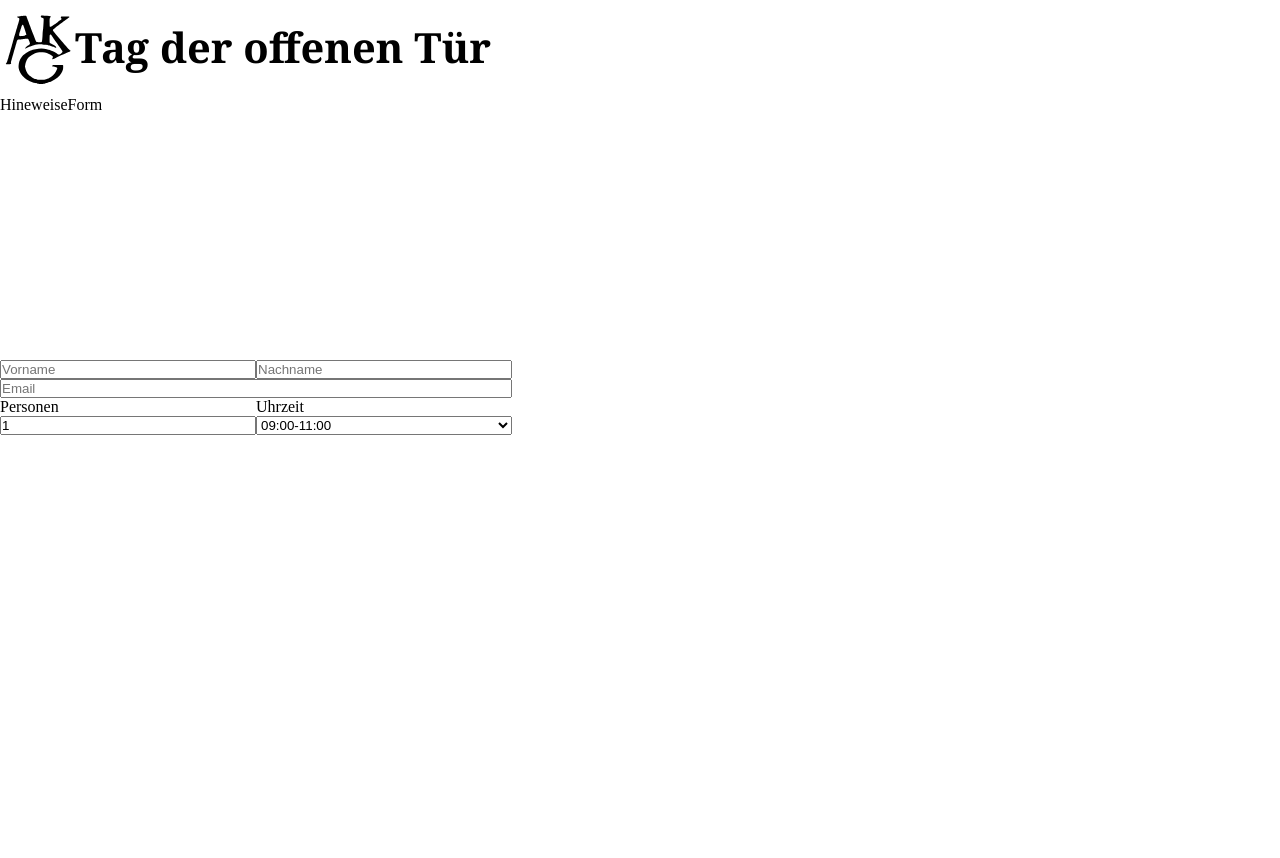
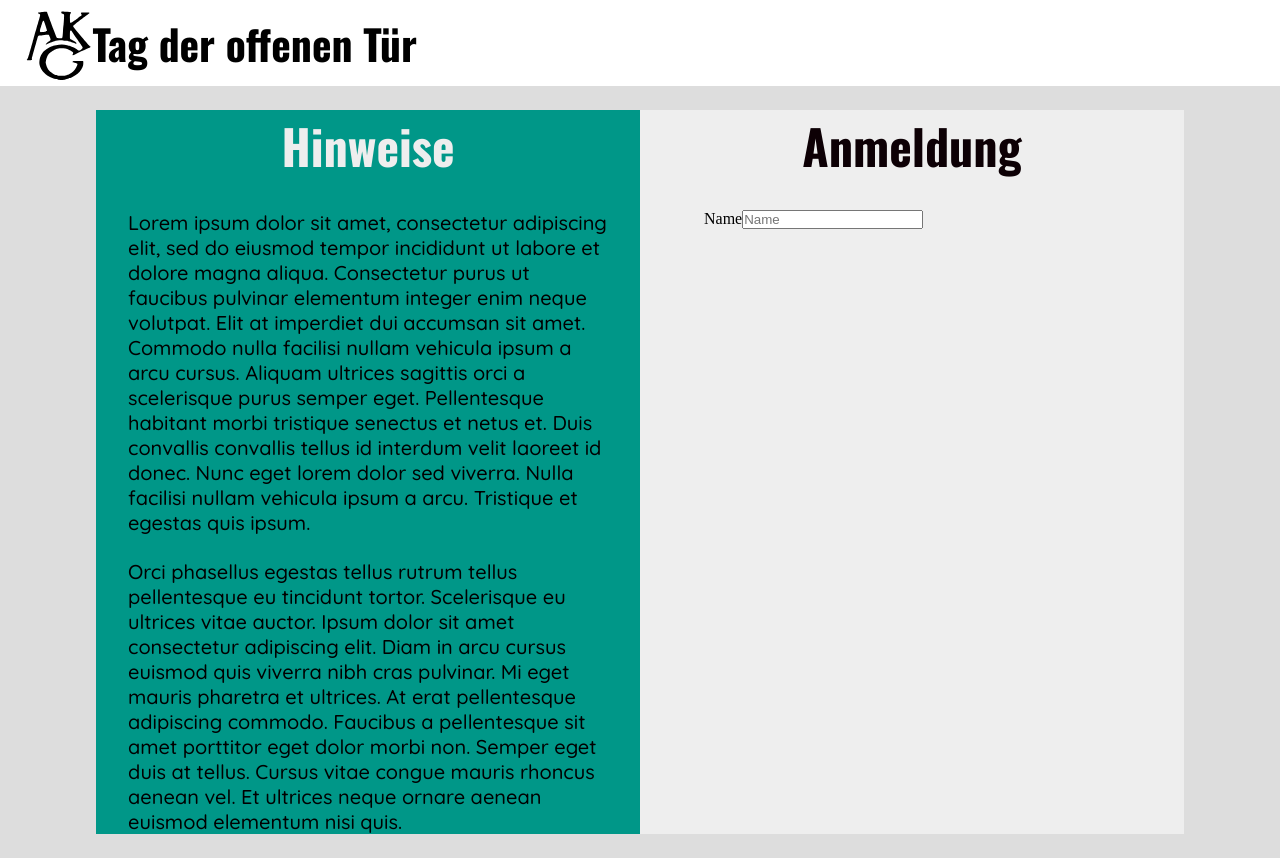
Before and after one commit to antebrl/TOTAnmeldung, a React (Create React App) app in the folder client/: page / in a window 1280 px wide. Before the commit the page ends 800 px from the top, so only its background shows below. Built offline with nearby package versions, Linux system fonts and the light colour scheme.

Commit message:
Herr Katzenmaier kriegt Augenkrebs

```diff
--- a/client/src/App.js
+++ b/client/src/App.js
@@ -2,13 +2,11 @@ import React from "react";
 import "./styles/app.css"
 import Form from "./components/Form";
 import Header from "./components/Header";
-import Hinweise from "./components/Hinweise";
 
 function App() {
   return (
     <div className="App">
         <Header />
-        <Hinweise />
         <Form />
     </div>
   )
--- a/client/src/components/Form.js
+++ b/client/src/components/Form.js
@@ -1,27 +1,23 @@
-import React, { useState } from "react";
+import React from "react";
 import "../styles/form.css";
+import Inputs from "./Inputs";
 
 const Form = () => {
-    const [dependants, setDependants] = useState(1)
-
     return(
-        <div className="Form">
-            <div className="names">
-                <input type={"text"} placeholder="Vorname"></input>
-                <input type={"text"} placeholder="Nachname"></input>
-            </div>
-            <input type={"email"} placeholder="Email"></input>
-            <div className="reservierung">
-                <div>
-                    <label id="personen">Personen</label>
-                    <input type={"number"} min={1} max={5} value={dependants} onChange={(e) => setDependants(e.target.value)}></input>
+        <div className="form wrapper">
+            <div className="Form">
+                <div className="hinweise">
+                    <h1>Hinweise</h1>
+                    <div>
+                        <p>Lorem ipsum dolor sit amet, consectetur adipiscing elit, sed do eiusmod tempor incididunt ut labore et dolore magna aliqua. Consectetur purus ut faucibus pulvinar elementum integer enim neque volutpat. Elit at imperdiet dui accumsan sit amet. Commodo nulla facilisi nullam vehicula ipsum a arcu cursus. Aliquam ultrices sagittis orci a scelerisque purus semper eget. Pellentesque habitant morbi tristique senectus et netus et. Duis convallis convallis tellus id interdum velit laoreet id donec. Nunc eget lorem dolor sed viverra. Nulla facilisi nullam vehicula ipsum a arcu. Tristique et egestas quis ipsum.</p>
+                    </div>
+                    <div>
+                        <p>Orci phasellus egestas tellus rutrum tellus pellentesque eu tincidunt tortor. Scelerisque eu ultrices vitae auctor. Ipsum dolor sit amet consectetur adipiscing elit. Diam in arcu cursus euismod quis viverra nibh cras pulvinar. Mi eget mauris pharetra et ultrices. At erat pellentesque adipiscing commodo. Faucibus a pellentesque sit amet porttitor eget dolor morbi non. Semper eget duis at tellus. Cursus vitae congue mauris rhoncus aenean vel. Et ultrices neque ornare aenean euismod elementum nisi quis.</p>
+                    </div>
                 </div>
-                <div>
-                    <label id="uhrzeit">Uhrzeit</label>
-                    <select>
-                        <option value={"09:00-11:00"}>09:00-11:00</option>
-                        <option value={"11:30-13:30"}>11:30-13:30</option>
-                    </select>
+                <div className="register">
+                    <h1>Anmeldung</h1>
+                    <Inputs />
                 </div>
             </div>
         </div>
--- a/client/src/components/Header.js
+++ b/client/src/components/Header.js
@@ -6,6 +6,7 @@ const Header = () => {
     return(
         <div className="Header">
             <div className="header wrapper">
+                <a href="https://www.pornhub.com/" className="secret">PH</a>
                 <a href="http://www.akg-bensheim.de/home/informationen-fuer-grundschuleltern-schueler/107-tag-der-offenen-tuer"><img src={logo} alt="akg" className="logo"></img></a>
                 <h1>Tag der offenen Tür</h1>
             </div>
--- a/client/src/components/Hinweise.js
+++ /dev/null
@@ -1,10 +0,0 @@
-import React from "react";
-import "../styles/hinweise.css"
-
-const Hinweise = () => {
-    return(
-        <div className="Hinweise">HineweiseForm</div>
-    )
-}
-
-export default Hinweise
--- /dev/null
+++ b/client/src/components/Inputs.js
@@ -0,0 +1,18 @@
+import React, { useState } from "react";
+import "../styles/inputs.css"
+
+const Inputs = () => {
+
+    const [dependants, setDependants] = useState(1)
+
+    return(
+        <div className="inputs">
+                <div>
+                    <label id="name">Name</label>
+                    <input type={"text"} placeholder="Name"></input>
+                </div>
+        </div>
+    )
+}
+
+export default Inputs
--- a/client/src/styles/form.css
+++ b/client/src/styles/form.css
@@ -1,28 +1,63 @@
+@import url('https://fonts.googleapis.com/css2?family=Oswald:wght@300;400;600;700&family=Quicksand:wght@300;400;500;600;700&display=swap');
+
+.form.wrapper {
+    flex: 10 1 0%;
+    display: flex;
+    align-items: center;
+    justify-content: center;
+
+    background-color: #ddd;
+}
+
 .Form {
-    flex: 50 1 0%;
+    display: flex;
+
+    padding: 3vh;
+
+    width: 85vw;
+}
+
+.Form h1 {
+    text-align: center;
+    font-family: 'Oswald', sans-serif;
+    font-size: 6vh;
+
+    padding-bottom: .6vh;
+}
+
+.hinweise,
+.register {
+    flex: 1 1 0%;
     display: flex;
     flex-direction: column;
-
-    width: 40vw;
+    gap: 3vh;
 }
 
-.names {
-    display: flex;
+/*Linke Div*/
+.hinweise {
+    background-color: #009788;
 }
 
-.names input {
-    flex: 1 1 0%;
+.hinweise h1 {
+    color: #eee;
 }
 
-.reservierung {
-    display: flex;
+.hinweise div,
+.register div {
+    padding: 0 4vh;
 }
 
-.reservierung div {
-    display: flex;
-    flex-direction: column;
+.hinweise p {
+    font-family: 'Quicksand', sans-serif;
+    font-size: 2.5vh;
+    font-weight: 500;
 }
 
-.reservierung div {
-    flex: 1 1 0%;
+/*Rechte Div*/
+.register {
+    background-color: #eee;
 }
+
+.register h1 {
+    color: #0d0005;
+}
--- a/client/src/styles/header.css
+++ b/client/src/styles/header.css
@@ -1,20 +1,23 @@
 .Header {
-    flex: 10 1 0%;
-
-    padding: .5vh;
+    flex: 1 1 0%;
 
     font-size: 2.6vh;
-    font-family: Georgia, 'Times New Roman', Times, serif;
+    font-family: 'Oswald', sans-serif;
     font-weight: bold;
+
+    background-color: #ffffff;
 }
 
 .header.wrapper {
     display: flex;
     align-items: center;
-    gap: .4vh;
 }
 
 .logo {
     height: 10vh;
     width: auto;
 }
+
+.secret {
+    opacity: 0;
+}
--- a/client/src/styles/hinweise.css
+++ /dev/null
@@ -1,3 +0,0 @@
-.Hinweise {
-    flex: 30 1 0%;
-}
```
Also changed, not shown: client/src/styles/inputs.css (added).
